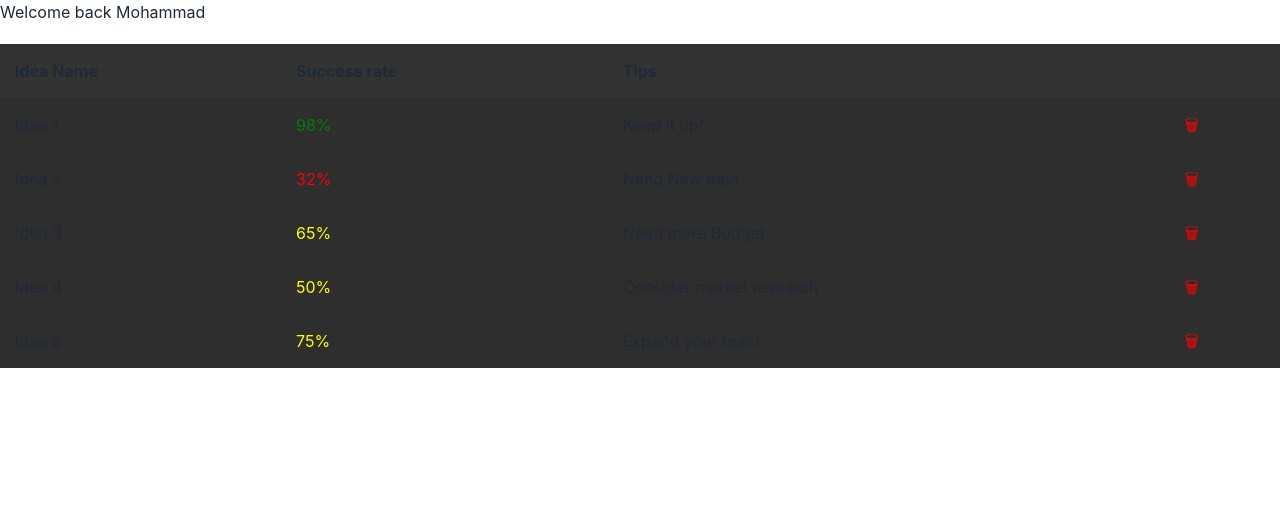
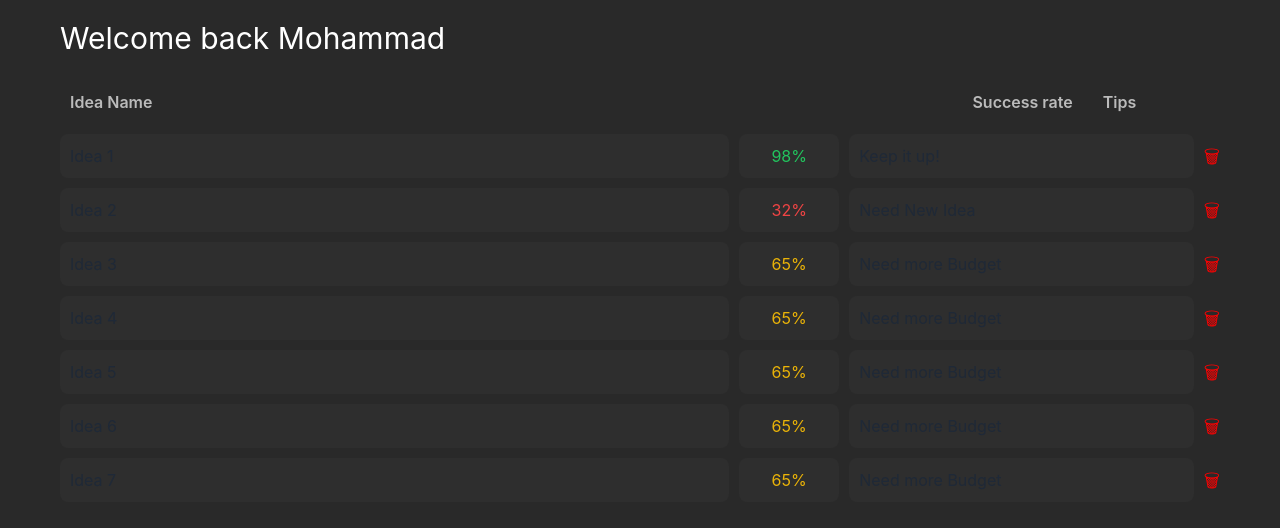
Before and after one commit to hady-awayda/hackathon-frontend, a React (Create React App) app: page /dashboard in a window 1280 px wide. Shown: the top 528 px of the page. Built offline with nearby package versions, Linux system fonts and the light colour scheme.

Commit message:
added dashboard with styling

```diff
--- a/src/App.css
+++ b/src/App.css
@@ -1,7 +1,15 @@
-.App {
-  text-align: center;
+/* Override DaisyUI background color */
+body, html {
+  background-color: #292929 !important;
+  min-height: 100vh;
+  margin: 0;
+  padding: 0;
 }
 
+.App {
+  background-color: #292929 !important;
+  min-height: 100vh;
+}
 .App-logo {
   height: 40vmin;
   pointer-events: none;
--- a/src/pages/dashboard/Dashboard.jsx
+++ b/src/pages/dashboard/Dashboard.jsx
@@ -5,36 +5,38 @@ const dummyIdeas = [
   { name: 'Idea 1', successRate: 98, tips: 'Keep it up!' },
   { name: 'Idea 2', successRate: 32, tips: 'Need New Idea' },
   { name: 'Idea 3', successRate: 65, tips: 'Need more Budget' },
-  { name: 'Idea 4', successRate: 50, tips: 'Consider market research' },
-  { name: 'Idea 5', successRate: 75, tips: 'Expand your team' },
+  { name: 'Idea 4', successRate: 65, tips: 'Need more Budget' },
+  { name: 'Idea 5', successRate: 65, tips: 'Need more Budget' },
+  { name: 'Idea 6', successRate: 65, tips: 'Need more Budget' },
+  { name: 'Idea 7', successRate: 65, tips: 'Need more Budget' },
 ];
 
 const Dashboard = ({ ideas = dummyIdeas, deleteIdea }) => {
   return (
-    <div className="idea-list">
-      <h2>Welcome back Mohammad</h2>
-      <table>
-        <thead>
-          <tr>
-            <th>Idea Name</th>
-            <th>Success rate</th>
-            <th>Tips</th>
-            <th></th>
-          </tr>
-        </thead>
-        <tbody>
-          {ideas.map((idea, index) => (
-            <tr key={index}>
-              <td>{idea.name}</td>
-              <td className={idea.successRate >= 80 ? 'success' : idea.successRate < 50 ? 'danger' : 'warning'}>
-                {idea.successRate}%
-              </td>
-              <td>{idea.tips}</td>
-              <td><button onClick={() => deleteIdea ? deleteIdea(index) : null} className="delete-btn">🗑</button></td>
-            </tr>
-          ))}
-        </tbody>
-      </table>
+    <div className="idea-list h-screen bg">
+      <h2 className="text-white text-3xl mb-6">Welcome back Mohammad</h2>
+      <div className="table-wrapper">
+        <div className="table-header">
+          <div className="idea-col-header idea-name-col">Idea Name</div>
+          <div className="idea-col-header success-rate-col mg">Success rate</div>
+          <div className="idea-col-header tips-col">Tips</div>
+          <div className="idea-col-header"></div>
+        </div>
+        {ideas.map((idea, index) => (
+          <div key={index} className="idea-row">
+            <div className="idea-col idea-name-col hover:border-cyan-500">
+              {idea.name}
+            </div>
+            <div className={`idea-col success-rate-col ${idea.successRate >= 80 ? 'text-green-500' : idea.successRate < 50 ? 'text-red-500' : 'text-yellow-500'}`}>
+              {idea.successRate}%
+            </div>
+            <div className="idea-col tips-col">{idea.tips}</div>
+            <div>
+              <button onClick={() => deleteIdea ? deleteIdea(index) : null} className="delete-btn">🗑</button>
+            </div>
+          </div>
+        ))}
+      </div>
     </div>
   );
 };
--- a/src/pages/dashboard/dashboard.css
+++ b/src/pages/dashboard/dashboard.css
@@ -1,44 +1,93 @@
-.idea-list h2 {
-    margin-bottom: 20px;
+body, html {
+  background-color: #292929 !important;
 }
 
-  table {
-    width: 100%;
-    border-collapse: collapse;
+.idea-list {
+  padding: 20px;
+  margin: 0 40px;
 }
 
-  th, td {
-    padding: 15px;
+.table-wrapper {
+  display: flex;
+  flex-direction: column;
+  gap: 10px;
+}
+
+.table-header {
+  display: flex;
+  gap: 10px;
+  color: #bbb;
+  font-weight: 600;
+}
+
+.idea-col-header {
+  padding: 10px;
+  background-color: transparent;
   text-align: left;
 }
 
-  th {
-    background-color: #333;
+.idea-row {
+  display: flex;
+  gap: 10px;
+  align-items: center;
 }
 
-  td {
+.idea-col {
+  padding: 10px;
   background-color: #2e2e2e;
+  border-radius: 8px;
+  transition: border-color 0.3s ease;
+  text-align: left;
 }
 
-  .success {
-    color: green;
+.idea-col.idea-name-col {
+  flex: 2;
 }
 
-  .warning {
-    color: yellow;
+.idea-col.success-rate-col {
+  width: 100px;
+  text-align: center;
 }
 
-  .danger {
-    color: red;
+.idea-col.tips-col {
+  flex: 1;
+}
+
+.idea-col:hover {
+  border: 1px solid #00B6D2;
+}
+
+.text-green-500 {
+  color: #22c55e;
+}
+
+.text-yellow-500 {
+  color: #eab308;
+}
+
+.text-red-500 {
+  color: #ef4444;
 }
 
 .delete-btn {
-    background-color: transparent;
+  background: none;
   border: none;
-    color: red;
   cursor: pointer;
+  font-size: 18px;
+  color: #ff0000;
+  transition: color 0.3s ease;
+  padding: 0;
+  margin: 0;
 }
 
 .delete-btn:hover {
-    color: darkred;
+  color: #ff4d4d;
 }
+
+.bg {
+  background-color: #292929;
+}
+
+.mg{
+  margin-left: 790px;
+}
```
Also changed, not shown: src/App.jsx (indentation only). Lines whose indentation alone changed are shown as unchanged.
